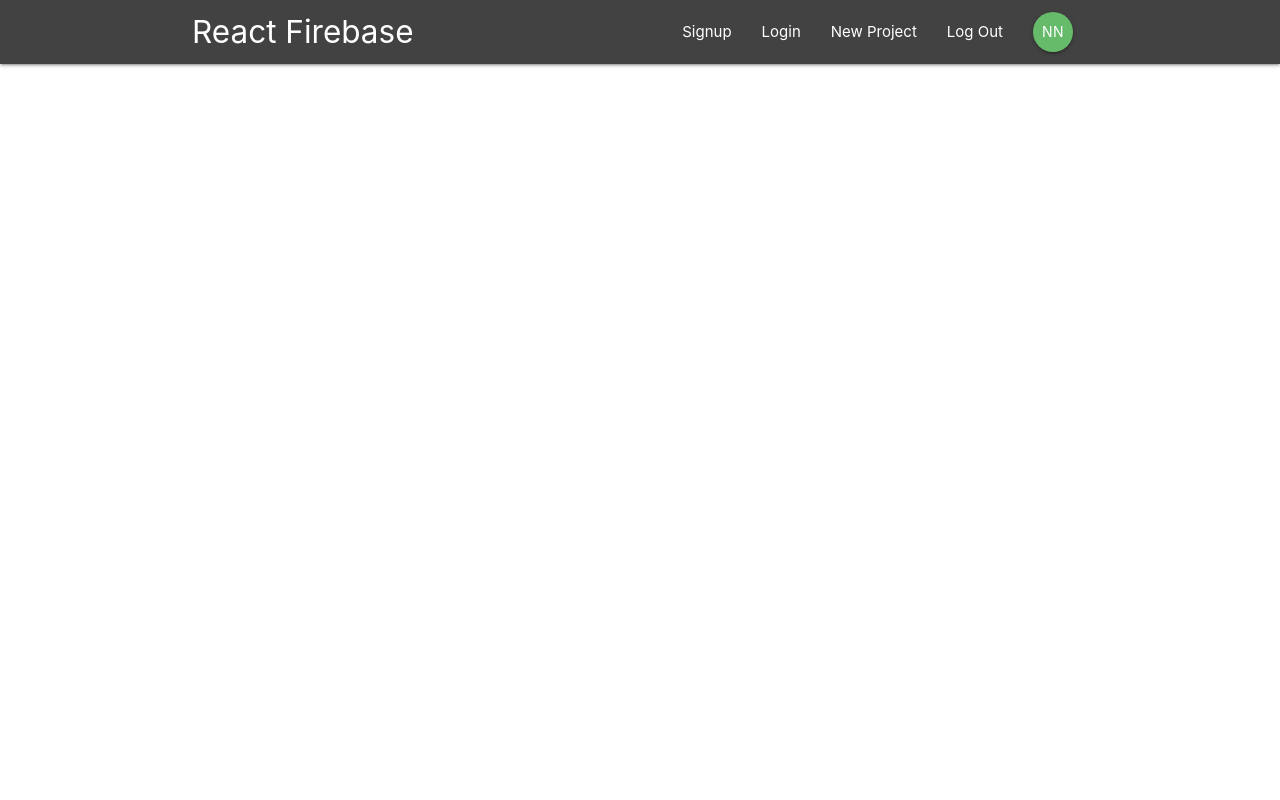
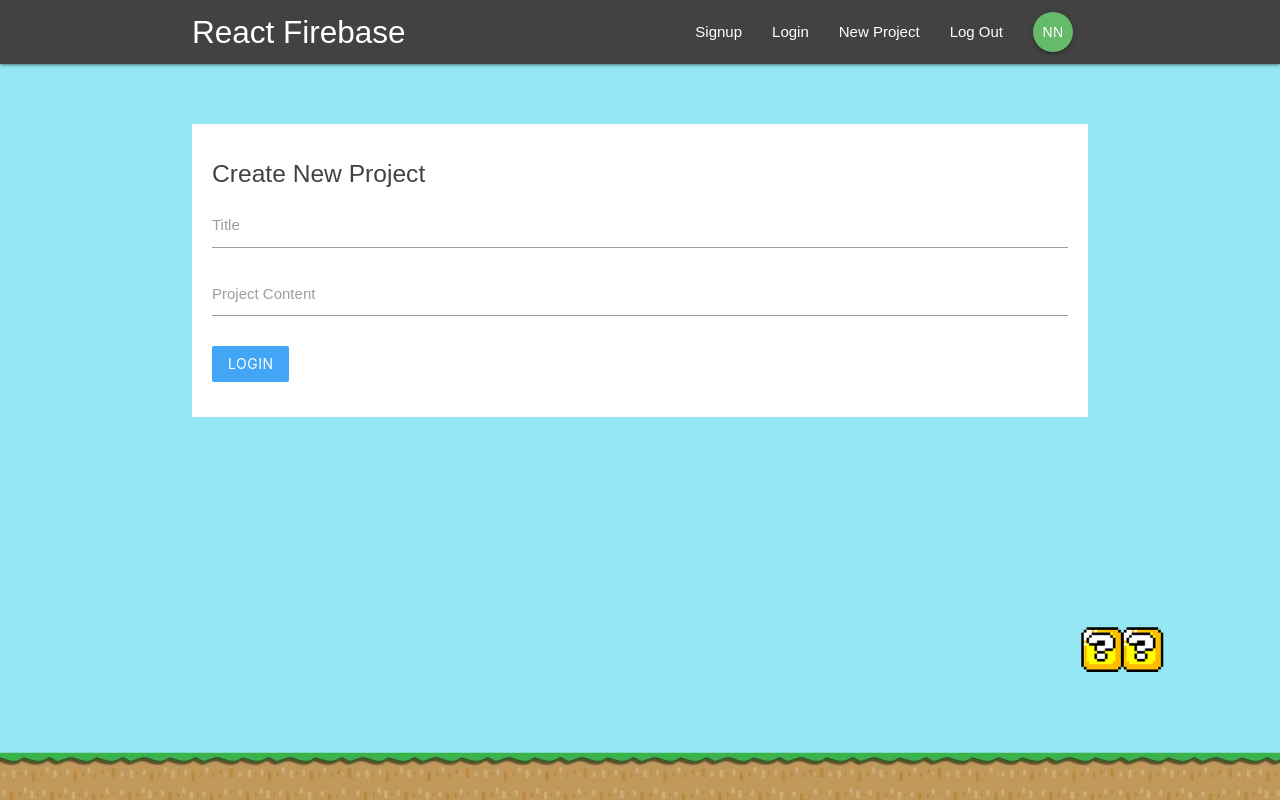
Before and after one commit to ProtikHore/react_firebase, a React (Create React App) app: page /create in a window 1280 px wide. Built offline with nearby package versions, Linux system fonts and the light colour scheme.

Commit message:
nav link done

```diff
--- a/src/App.js
+++ b/src/App.js
@@ -5,6 +5,7 @@ import Dashboard from './components/dashboard/Dashboard'
 import ProjectDetails from './components/projects/ProjectDetails'
 import SignIn from './components/auth/SignIn'
 import SignUP from './components/auth/SignUp'
+import CreateProject from './components/projects/CreateProject'
 
 function App() {
   return (
@@ -16,6 +17,7 @@ function App() {
           <Route path='/project/:id' component={ProjectDetails}></Route>
           <Route path='/signin' component={SignIn}></Route>
           <Route path='/signup' component={SignUP}></Route>
+          <Route path='/create' component={CreateProject}></Route>
         </Switch>
       </div>
     </BrowserRouter>
--- a/src/components/auth/SignUp.js
+++ b/src/components/auth/SignUp.js
@@ -21,7 +21,7 @@ class SignUp extends Component {
         return (
             <div className="container">
                 <form onSubmit={this.handleSubmit} className="white">
-                    <h5 className="grey-text text-darken-3">Sign In</h5>
+                    <h5 className="grey-text text-darken-3">Sign Up</h5>
                     <div className="input-field">
                         <label htmlFor="firstName">First Name</label>
                         <input type="text" id="firstName" onChange={this.handleChange}/>
--- a/src/components/layout/SignedInLinks.js
+++ b/src/components/layout/SignedInLinks.js
@@ -4,7 +4,7 @@ import { NavLink } from 'react-router-dom'
 const SignInLinks = () => {
     return (
         <ul className="right">
-            <li><NavLink to='/'>New Project</NavLink></li>
+            <li><NavLink to='/create'>New Project</NavLink></li>
             <li><NavLink to='/'>Log Out</NavLink></li>
             <li><NavLink to='/' className='btn btn-floating green lighten-1'>NN</NavLink></li>
         </ul>
--- a/src/components/layout/SignedOutLinks.js
+++ b/src/components/layout/SignedOutLinks.js
@@ -4,8 +4,8 @@ import { NavLink } from 'react-router-dom'
 const SignOutLinks = () => {
     return (
         <ul className="right">
-            <li><NavLink to='/'>Signup</NavLink></li>
-            <li><NavLink to='/'>Login</NavLink></li>
+            <li><NavLink to='/signup'>Signup</NavLink></li>
+            <li><NavLink to='/signin'>Login</NavLink></li>
         </ul>
     )
 }
--- a/src/components/projects/CreateProject.js
+++ b/src/components/projects/CreateProject.js
@@ -0,0 +1,40 @@
+import React, { Component } from 'react'
+
+class CreateProject extends Component {
+    state = {
+        title: '',
+        content: ''
+    }
+    handleSubmit = (e) => {
+        e.preventDefault();
+        console.log(this.state);
+    }
+    handleChange = (e) => {
+        console.log(e);
+        this.setState({
+            [e.target.id]: e.target.value
+        })
+    }
+    render() {
+        return (
+            <div className="container">
+                <form onSubmit={this.handleSubmit} className="white">
+                    <h5 className="grey-text text-darken-3">Create New Project</h5>
+                    <div className="input-field">
+                        <label htmlFor="title">Title</label>
+                        <input type="text" id="title" onChange={this.handleChange}/>
+                    </div>
+                    <div className="input-field">
+                        <label htmlFor="content">Project Content</label>
+                        <textarea id="content" className="materialize-textarea" onChange={this.handleChange}></textarea>
+                    </div>
+                    <div className="input-field">
+                        <button className="btn blue lighten-1 z-depth-0">Login</button>
+                    </div>
+                </form>
+            </div>
+        )
+    }
+}
+
+export default CreateProject
--- a/src/index.css
+++ b/src/index.css
@@ -1,13 +1,38 @@
+html {
+  min-height: 100%;
+}
+
 body {
   margin: 0;
-  font-family: -apple-system, BlinkMacSystemFont, 'Segoe UI', 'Roboto', 'Oxygen',
-    'Ubuntu', 'Cantarell', 'Fira Sans', 'Droid Sans', 'Helvetica Neue',
-    sans-serif;
-  -webkit-font-smoothing: antialiased;
-  -moz-osx-font-smoothing: grayscale;
+  padding: 0;
+  font-family: sans-serif;
+  background: url(/image/background.png);
+  background-size: 100%;
+  background-position: bottom;
+  background-color: aquamarine;
+  min-height: 100%;
 }
 
-code {
-  font-family: source-code-pro, Menlo, Monaco, Consolas, 'Courier New',
-    monospace;
+form {
+  padding: 20px;
+  margin-top: 60px;
 }
+
+form button, form h5 {
+  margin: 20px, 0;
+}
+
+input[type=text]:not(.browser-default):focus:not([readonly]),
+input[type=email]:not(.browser-default):focus:not([readonly]),
+input[type=password]:not(.browser-default):focus:not([readonly]),
+textarea.materialize-textarea:focus:not([readonly]){
+  border-color: #ec407a;
+  box-shadow: none;
+}
+
+input[type=text]:not(.browser-default):focus:not([readonly]) + label,
+textarea.materialize-textarea:focus:not([readonly]) + label,
+input[type=email]:not(.browser-default):focus:not([readonly]) + label,
+input[type=password]:not(.browser-default):focus:not([readonly]) + label{
+  color: #ec407a !important;
+}
```
Also changed, not shown: public/image/background.png (added).
